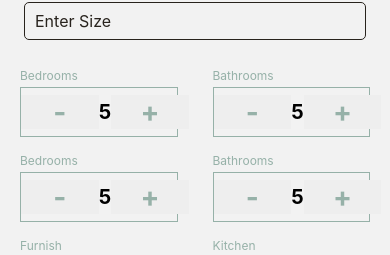
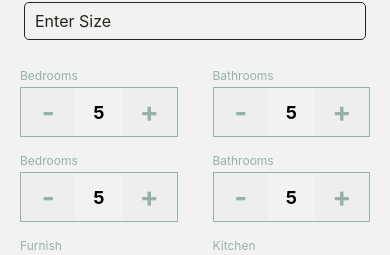
Before and after one commit to HanyMahmoud17/React-native-cli-Task, a React Native app: screen /propertyDetails in a window 390 px wide. Shown: the part 175-430 px from the top of the page. Built offline with nearby package versions, Linux system fonts and the light colour scheme.

Commit message:
handle some style of components

```diff
--- a/components/Addminus.js
+++ b/components/Addminus.js
@@ -15,9 +15,9 @@ const AddMinus = ({label}) => {
         </TouchableOpacity>
         <Text
           style={{
-            fontSize: 20,
-            // marginHorizontal: 15,
-            fontWeight: 'bold',
+            fontSize: 18,
+            // marginHorizontal:10,
+            fontWeight: '700',
             color: 'black',
           }}>
           5
@@ -44,6 +44,8 @@ const styles = StyleSheet.create({
     justifyContent: 'space-between',
     borderColor: Colors.primary200,
     borderWidth: 0.5,
+    overflow: 'hidden',
+
   },
   label: {
     fontSize: 12,
@@ -54,8 +56,8 @@ const styles = StyleSheet.create({
     justifyContent: 'center',
     alignItems: 'center',
     backgroundColor: '#eee',
-
-    width:'50%'
+    width:'35%',
+    height:'100%'
   },
   borderBtnText: {
     fontWeight: 'bold',
--- a/screens/AddDetailsScreens.js
+++ b/screens/AddDetailsScreens.js
@@ -1,4 +1,10 @@
-import {ScrollView, StyleSheet, Text, TouchableOpacity, View} from 'react-native';
+import {
+  ScrollView,
+  StyleSheet,
+  Text,
+  TouchableOpacity,
+  View,
+} from 'react-native';
 import React from 'react';
 import {Colors} from '../constants/colors';
 import Input from '../components/Input';
@@ -32,21 +38,21 @@ const AddDetailsScreens = () => {
           />
         </View>
         <View>
-          <View style={styles.addNumberOfItems}>
+          <View style={styles.items}>
             <AddMinus label="Bedrooms" />
             <AddMinus label="Bathrooms" />
           </View>
-          <View style={styles.addNumberOfItems}>
+          <View style={styles.items}>
             <AddMinus label="Bedrooms" />
             <AddMinus label="Bathrooms" />
           </View>
         </View>
         {/*  */}
-        <View style={styles.selectItems}>
+        <View style={styles.items}>
           <SwitchButton label="Furnish" leftText="Yes" rightText="No" />
           <SwitchButton label="Kitchen" leftText="Close" rightText="Open" />
         </View>
-        <View style={styles.selectItems}>
+        <View style={styles.items}>
           <SwitchButton label="Parking" leftText="Split" rightText="Central" />
         </View>
         {/*  */}
@@ -86,14 +92,18 @@ const AddDetailsScreens = () => {
         </View>
         {/*  */}
         <View style={styles.image}>
-         <Text style={styles.label}>Upload Image</Text>
-          <ImagePickerComponent/>
+          <Text style={styles.label}>Upload Image</Text>
+          <ImagePickerComponent />
         </View>
         {/*  */}
-        <View style={styles.btnsStyles}>
-        <Button btnStyle={styles.backBtnStyle} textStyle={styles.textBack}>Back</Button>
-        <Button btnStyle={styles.nextBtnStyle} textStyle={styles.textNextStyle}>Next</Button>
-        </View>
+      </View>
+      <View style={styles.btnsStyles}>
+        <Button btnStyle={styles.backBtnStyle} textStyle={styles.textBack}>
+          Back
+        </Button>
+        <Button btnStyle={styles.nextBtnStyle} textStyle={styles.textNextStyle}>
+          Next
+        </Button>
       </View>
     </ScrollView>
   );
@@ -118,13 +128,7 @@ const styles = StyleSheet.create({
     opacity: 0.7,
     color: Colors.primary100,
   },
-  addNumberOfItems: {
-    flexDirection: 'row',
-    alignItems: 'center',
-    justifyContent: 'space-between',
-    marginVertical: 8,
-  },
-  selectItems: {
+  items: {
     flexDirection: 'row',
     alignItems: 'center',
     justifyContent: 'space-between',
@@ -134,33 +138,40 @@ const styles = StyleSheet.create({
     fontSize: 12,
     color: Colors.primary200,
     marginBottom: 6,
-    marginTop:6,
+    marginTop: 6,
   },
-  image:{
-    marginVertical:8
+  image: {
+    marginVertical: 8,
   },
   //
-  btnsStyles:{
+  btnsStyles: {
     flexDirection: 'row',
     alignItems: 'center',
     justifyContent: 'space-between',
-    marginVertical: 8,
+    paddingHorizontal: 24,
+    paddingVertical: 16,
+    backgroundColor: 'white',
+    shadowColor: 'rgba(0, 0, 0, 0.1)',
+    shadowOffset: {width: 0, height: -2},
+    shadowOpacity: 0.8,
+    shadowRadius: 2,
+    elevation: 4,
   },
-  nextBtnStyle:{
-    backgroundColor:'white'
+  nextBtnStyle: {
+    backgroundColor: 'white',
   },
-  textBack:{
-    color:Colors.greenColor,
+  textBack: {
+    color: Colors.greenColor,
     textAlign: 'center',
-    fontSize:18,
-    fontWeight:'bold'
+    fontSize: 18,
+    fontWeight: 'bold',
   },
-  nextBtnStyle:{
-    backgroundColor:Colors.greenColor,
+  nextBtnStyle: {
+    backgroundColor: Colors.greenColor,
   },
-  textNextStyle:{
+  textNextStyle: {
     textAlign: 'center',
-    fontSize:18,
-    fontWeight:'bold'
-  }
+    fontSize: 18,
+    fontWeight: 'bold',
+  },
 });
```
